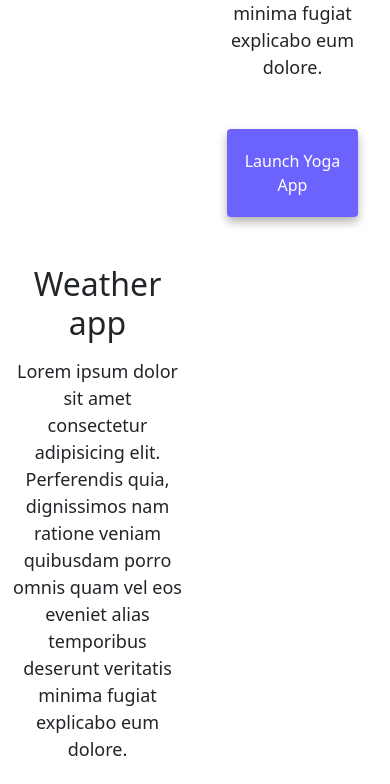
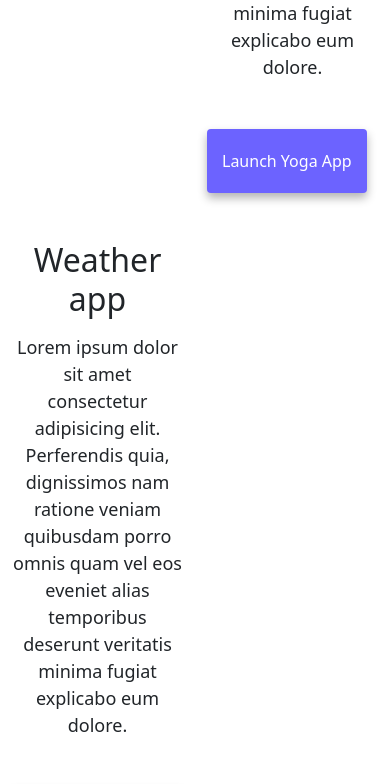
Before and after one commit to Ila-bura/React-Advanced-Tools, a plain HTML site: page index.html in a window 390 px wide. Shown: the part 840-1624 px from the top of the page. Drawn offline with nearby package versions, Linux system fonts and the light colour scheme.

```diff
--- a/style.css
+++ b/style.css
@@ -99,10 +99,12 @@ p {
   }
   p {
     text-align: center;
+    width: fit-content;
   }
   .project-link {
     display: block;
     text-align: center;
-    margin: 0 20px;
+
+    width: fit-content;
   }
 }
```
